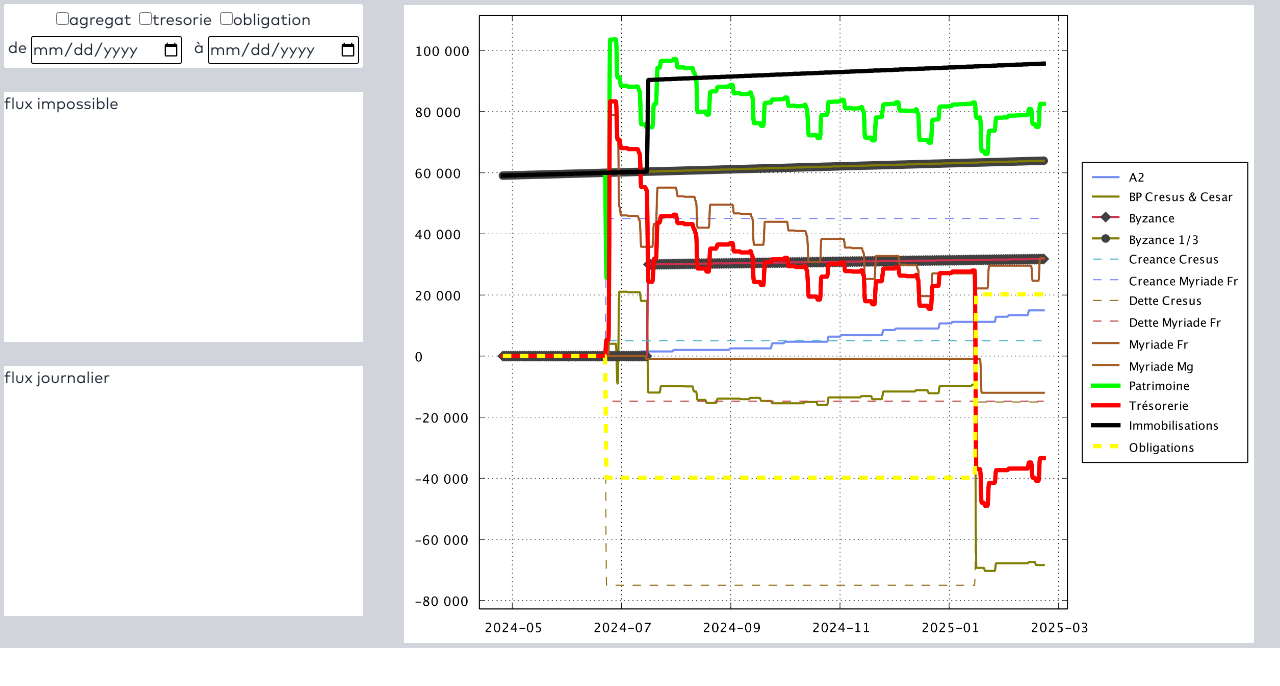
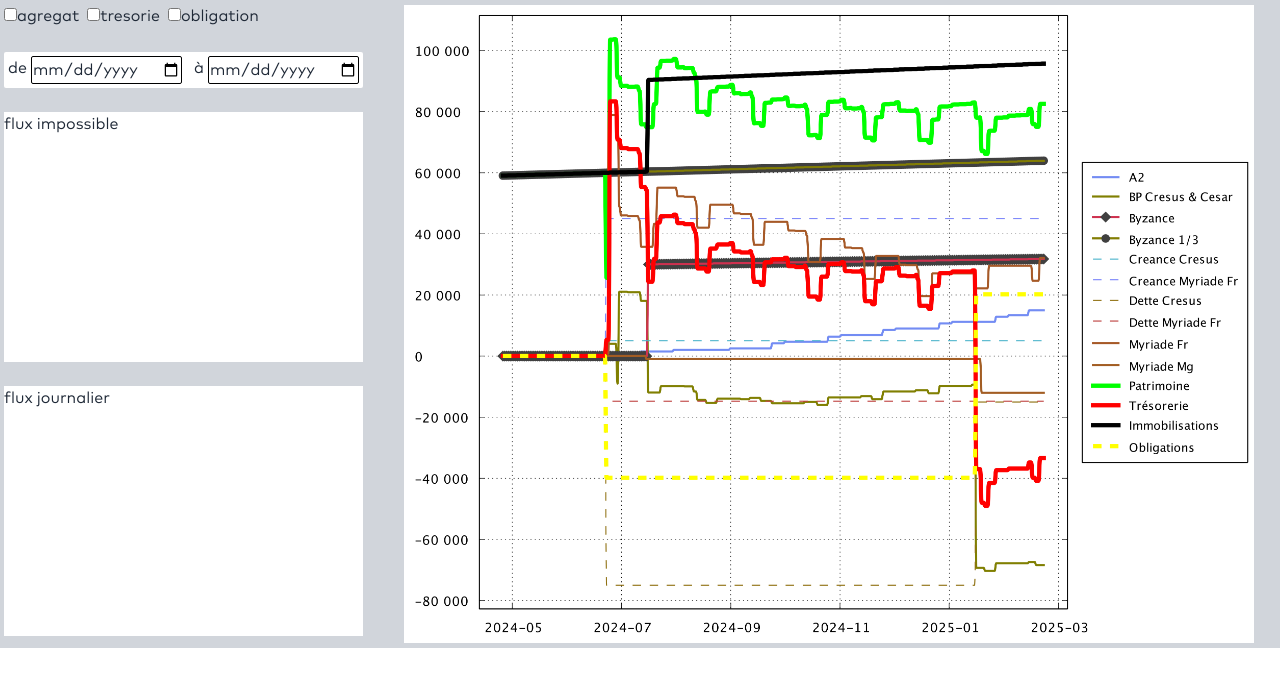
Before and after one commit to Marc985/projet1-front-STD22095, a React (Create React App) app: page / in a window 1280 px wide. Shown: the top 686 px of the page. Built offline with nearby package versions, Linux system fonts and the light colour scheme.

Commit message:
feat:filter by category

```diff
--- a/src/App/App.jsx
+++ b/src/App/App.jsx
@@ -8,23 +8,53 @@ import { useState } from "react";
 const App = () => {
     const [startDate, setStartDate] = useState("2024-05-03"); // Valeur par défaut
     const [endDate, setEndDate] = useState("2024-07-20"); // Valeur par défaut
-    const [filters, setFilters] = useState({});
 
+    const [filters, setFilters] = useState({
+        agregat: false,
+        tresorie: false,
+        obligation: false,
+    });
     const handleDateChange = (start, end) => {
         setStartDate(start);
         setEndDate(end);
     };
+console.log(filters);
 
-    const handleCheckboxChange = (checkboxes) => {
-        setFilters(checkboxes);
+    const handleCheckboxChange = (updatedFilters) => {
+        setFilters(updatedFilters);
     };
-
 
 
     return (
         <div className="flex flex-row gap-10 bg-gray-300 h-full p-1">
             <div className="flex flex-col gap-6">
-                <UserInput onDateChange={handleDateChange} onCheckboxChange={handleCheckboxChange}/>
+            <div className="flex flex-row gap-2">
+                    <label>
+                        <input
+                            type="checkbox"
+                            checked={filters.agregat}
+                            onChange={(e) => handleCheckboxChange({ ...filters, agregat: e.target.checked })}
+                        />
+                        agregat
+                    </label>
+                    <label>
+                        <input
+                            type="checkbox"
+                            checked={filters.tresorie}
+                            onChange={(e) => handleCheckboxChange({ ...filters, tresorie: e.target.checked })}
+                        />
+                        tresorie
+                    </label>
+                    <label>
+                        <input
+                            type="checkbox"
+                            checked={filters.obligation}
+                            onChange={(e) => handleCheckboxChange({ ...filters, obligation: e.target.checked })}
+                        />
+                        obligation
+                    </label>
+                </div>
+                <UserInput onDateChange={handleDateChange}/>
                 <ImpossibleFlow begin={startDate} end={endDate} filters={filters}/>
                 <DailyFlow begin={startDate} end={endDate} filters={filters}/>
 
--- a/src/components/UserInput.jsx
+++ b/src/components/UserInput.jsx
@@ -3,11 +3,6 @@ export const UserInput=({onDateChange, onCheckboxChange})=>{
     const [startDate, setStartDate] = useState('');
     const [endDate, setEndDate] = useState('');
 
-    const [checkboxes, setCheckboxes] = useState({
-        agregat: false,
-        tresorie: false,
-        obligation: false,
-    });
 
 
     const handleStartDateChange = (event) => {
@@ -25,38 +20,10 @@ export const UserInput=({onDateChange, onCheckboxChange})=>{
     }
 
 
-    const handleCheckboxChange = (event) => {
-        const { name, checked } = event.target;
-        setCheckboxes((prev) => ({ ...prev, [name]: checked }));
-        onCheckboxChange({ ...checkboxes, [name]: checked }); // Notify parent about checkbox changes
-    };
-
 
     return(
             <div className="bg-white p-1 rounded-sm flex flex-col gap-1 items-center justify-center">
-                    <div className="flex flex-row gap-2">
-                        <label >
-                            <input type="checkbox"
-                             checked={checkboxes.tresorie}
-                             onChange={handleCheckboxChange}
-                            />
-                            agregat
-                        </label>
-                        <label >
-                            <input type="checkbox"
-                             checked={checkboxes.tresorie}
-                             onChange={handleCheckboxChange}
-                            />
-                            tresorie
-                        </label>
-                        <label >
-                            <input type="checkbox"
-                             checked={checkboxes.tresorie}
-                        onChange={handleCheckboxChange}
-                            />
-                            obligation
-                        </label>
-                    </div>
+
                     <div className="flex flex-row gap-3">
                         <label className="flex flex-row gap-1">
                             <div>de</div>
```
